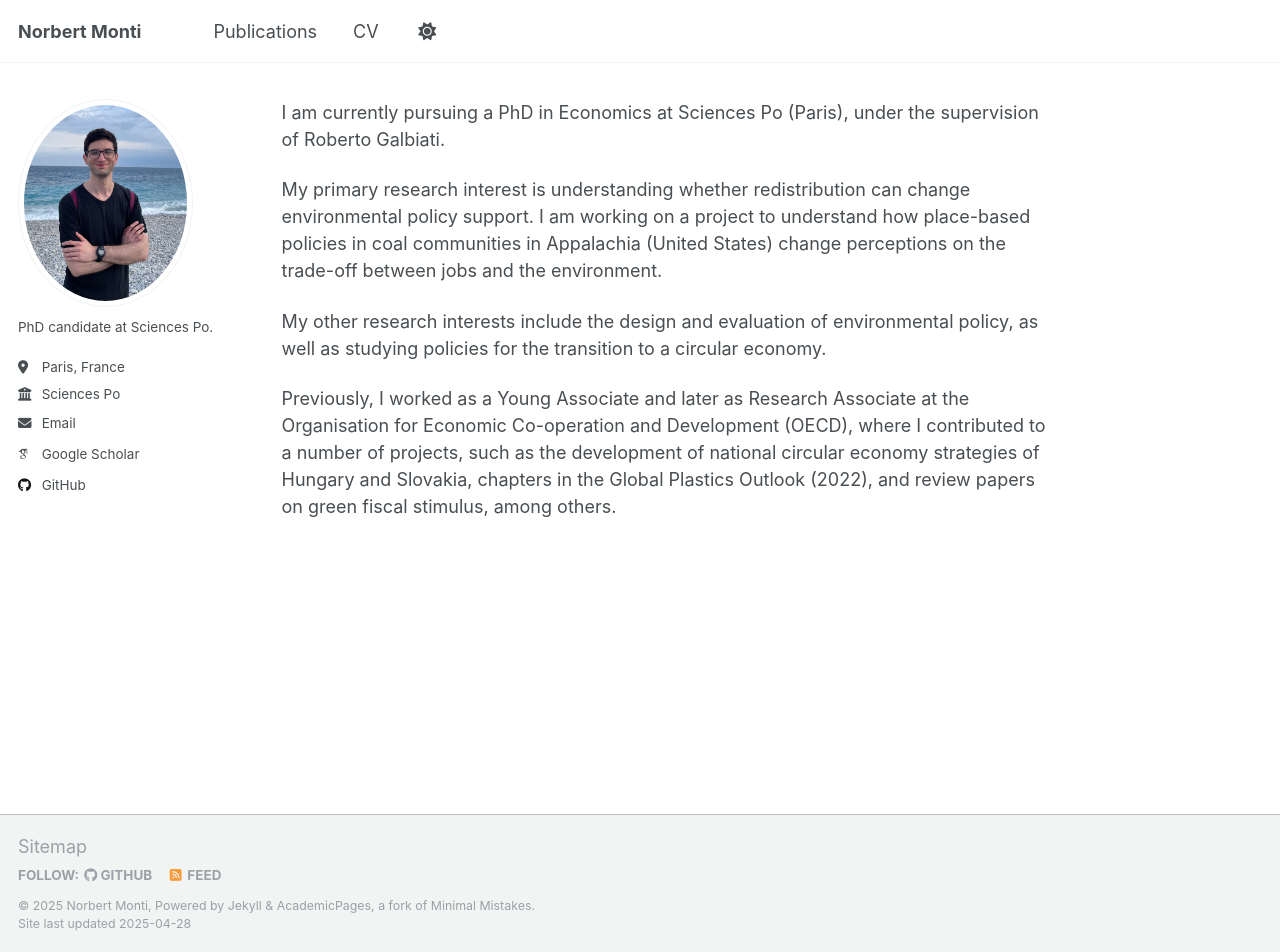
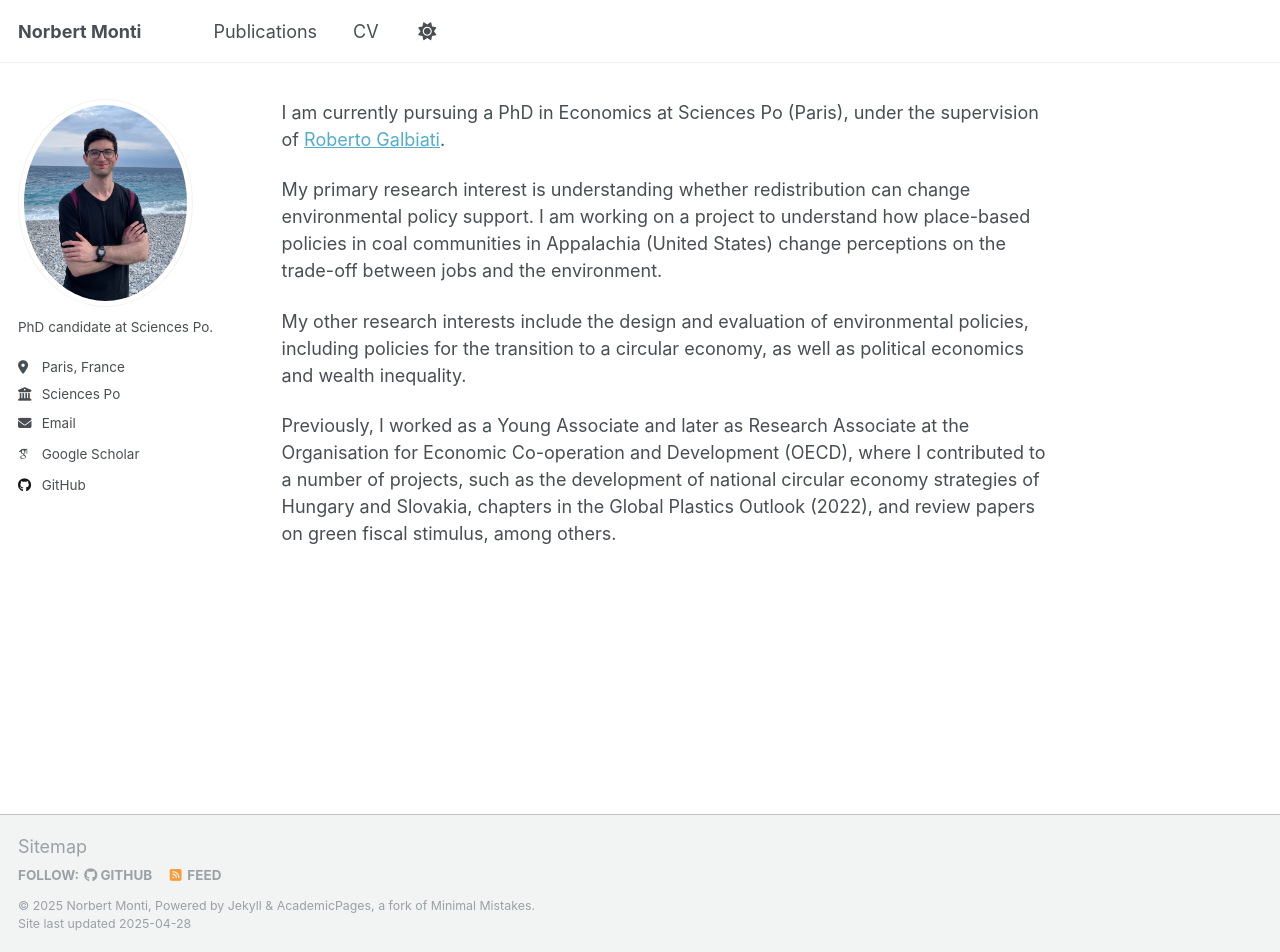
Before and after one commit to norbertmonti/norbertmonti.github.io, a Jekyll site: the page built from _pages/about.md, in a window 1280 px wide and 952 px high. Built offline with Jekyll 4.4.1, drawn with Linux system fonts in a browser that asks for light colours; some web fonts are replaced.

Commit message:
Update about.md

```diff
--- a/_pages/about.md
+++ b/_pages/about.md
@@ -7,10 +7,10 @@ redirect_from:
   - /about.html
 ---
 
-I am currently pursuing a PhD in Economics at Sciences Po (Paris), under the supervision of Roberto Galbiati.
+I am currently pursuing a PhD in Economics at Sciences Po (Paris), under the supervision of [Roberto Galbiati](https://sites.google.com/view/galbiatir1/).
 
 My primary research interest is understanding whether redistribution can change environmental policy support. I am working on a project to understand how place-based policies in coal communities in Appalachia (United States) change perceptions on the trade-off between jobs and the environment.
 
-My other research interests include the design and evaluation of environmental policy, as well as studying policies for the transition to a circular economy.
+My other research interests include the design and evaluation of environmental policies, including policies for the transition to a circular economy, as well as political economics and wealth inequality.
 
 Previously, I worked as a Young Associate and later as Research Associate at the Organisation for Economic Co-operation and Development (OECD), where I contributed to a number of projects, such as the development of national circular economy strategies of Hungary and Slovakia, chapters in the Global Plastics Outlook (2022), and review papers on green fiscal stimulus, among others.
```
